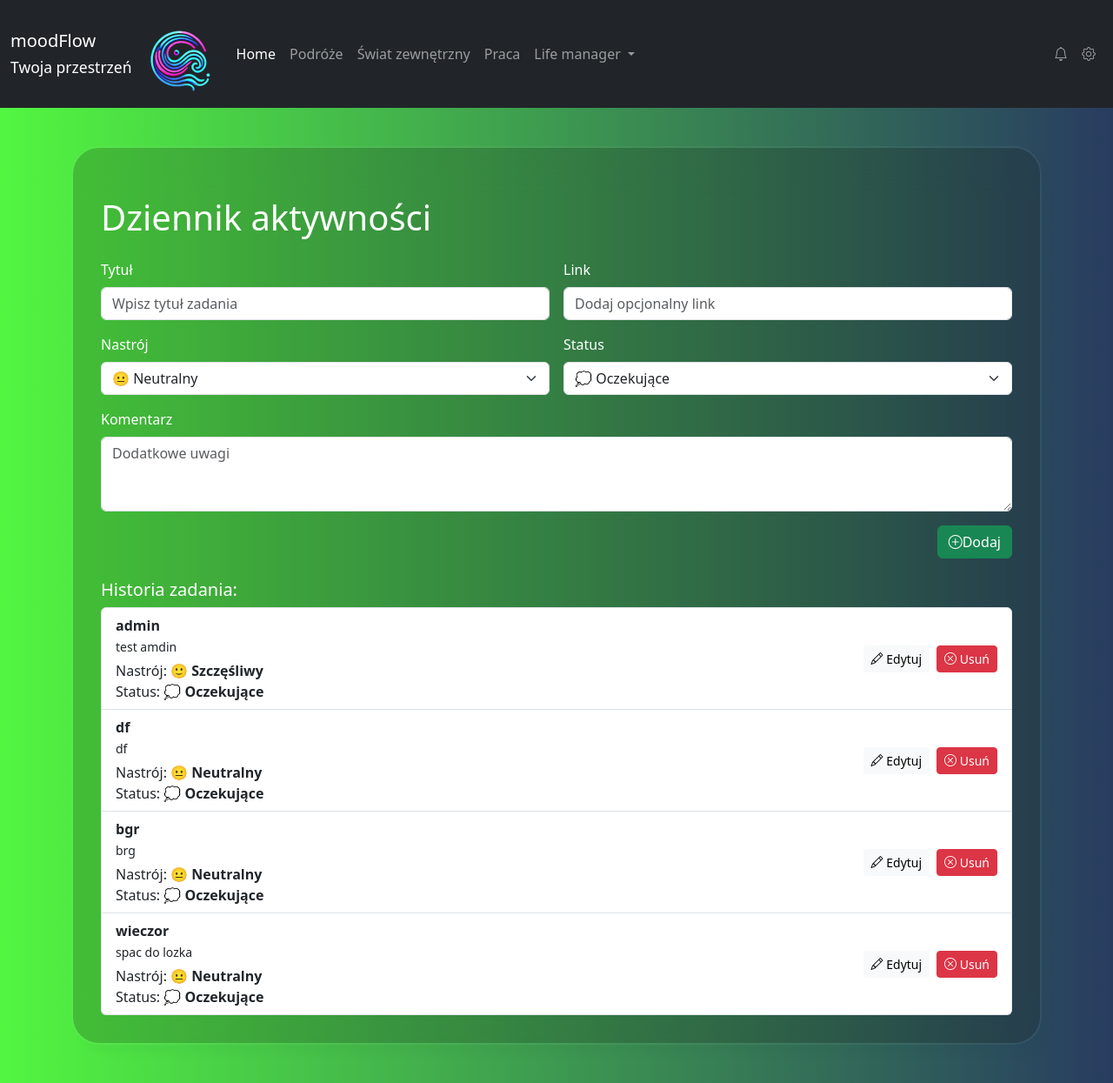
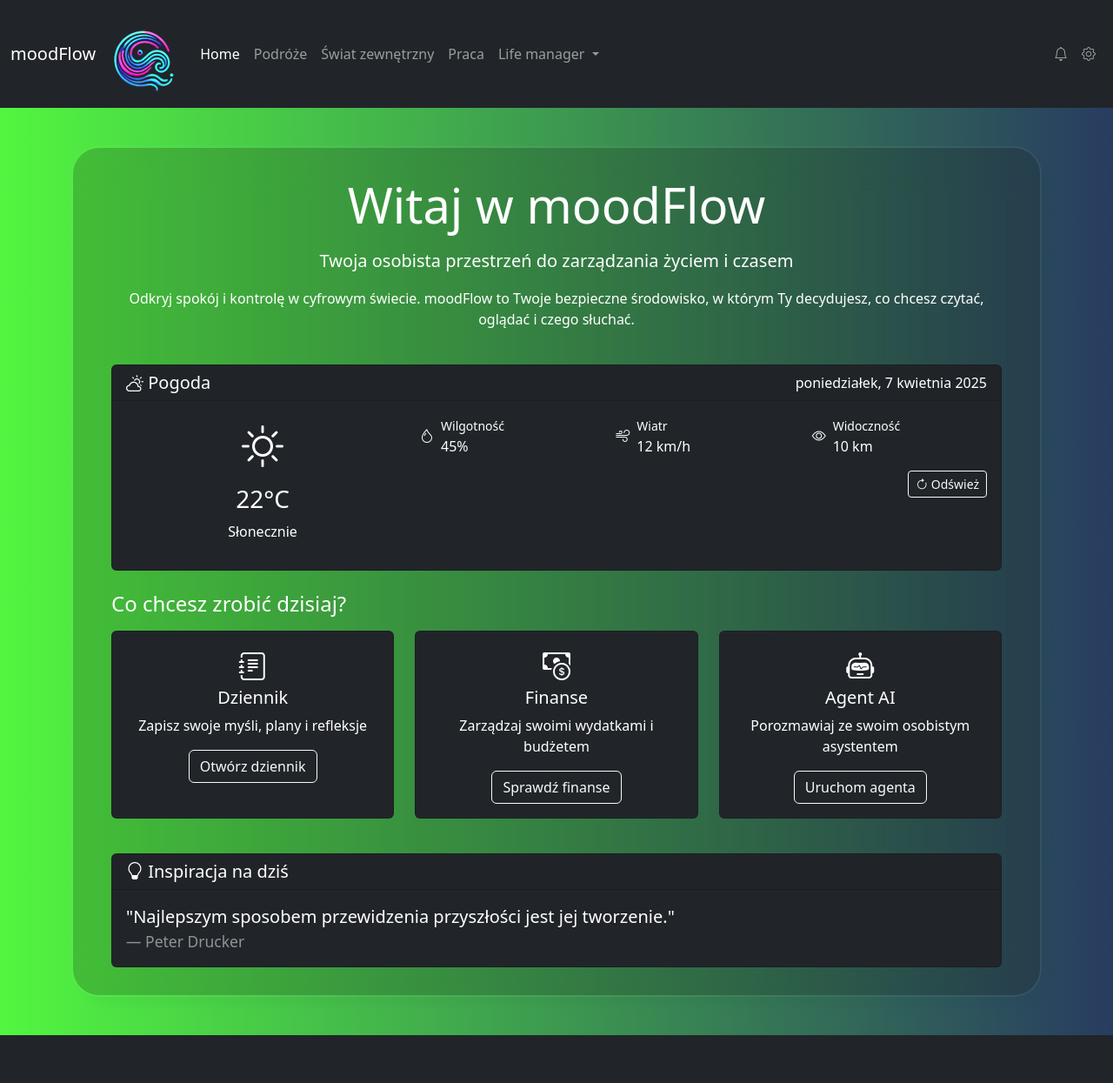
Before and after one commit to KarlaSz/MoodFlow-App, a Django app: page / in a window 1280 px wide. Shown: the whole page at 87% size. After the commit the page ends 1190 px from the top, so only its background shows below. Run offline with Django 5.2, Linux system fonts and the light colour scheme; data comes from the database, SQL or seed files in the repository.

Commit message:
create home page and link menu

```diff
--- a/moodFlow/myapp/templates/base.html
+++ b/moodFlow/myapp/templates/base.html
@@ -19,8 +19,8 @@
             <!-- Logo i kategorie po lewej stronie -->
             <a class="navbar-brand" href="#">
                 moodFlow
-                <br>
-                <span class="small">Twoja przestrzeń</span>
+<!--                <br>-->
+<!--                <span class="small">Twoja przestrzeń</span>-->
             </a>
            <a class="navbar-brand text-center mt-3" href="#">
                 <img src="{% static 'img/logo-male-bez-tla.png' %}" alt="Logo" class="logo pulsowanie">
@@ -38,7 +38,7 @@
             <div class="collapse navbar-collapse" id="navbarNavDropdown">
                 <ul class="navbar-nav me-auto"> <!-- "me-auto" sprawia, że menu jest wyrównane do lewej -->
                     <li class="nav-item">
-                        <a class="nav-link active" aria-current="page" href="#">Home</a>
+                        <a class="nav-link active" aria-current="page" href="{% url 'home' %}">Home</a>
                     </li>
                     <li class="nav-item">
                         <a class="nav-link" href="#">Podróże</a>
@@ -55,7 +55,7 @@
                             Life manager
                         </a>
                         <ul class="dropdown-menu" aria-labelledby="navbarDropdownMenuLink">
-                            <li><a class="dropdown-item" href="#">Dziennik aktywności</a></li>
+                            <li><a class="dropdown-item" href="{% url 'todo_list' %}">Dziennik aktywności</a></li>
                             <li><a class="dropdown-item" href="#">Finanse</a></li>
                             <li><a class="dropdown-item" href="#">Zdrowie</a></li>
                         </ul>
@@ -131,7 +131,8 @@
 
     <!-- JS Bootstrap -->
     <script src="https://cdn.jsdelivr.net/npm/bootstrap@5.3.2/dist/js/bootstrap.bundle.min.js"></script>
-     <!-- notification and settings JS -->
+
+     <!-- notification and settings JS icon tooltip-->
     <script src="{% static 'js/main.js' %}"></script>
 </body>
 </html>
--- /dev/null
+++ b/moodFlow/myapp/templates/myapp/home.html
@@ -0,0 +1,134 @@
+
+{% extends 'base.html' %}
+{% load static %}
+{% block title %}moodFlow - Twoja przestrzeń{% endblock %}
+
+{% block content %}
+<div class="container">
+    <!-- Sekcja powitalna -->
+    <div class="row mb-4">
+        <div class="col-12 text-center">
+            <h1 class="display-4 mb-3">Witaj w moodFlow</h1>
+            <p class="lead">Twoja osobista przestrzeń do zarządzania życiem i czasem</p>
+            <p>Odkryj spokój i kontrolę w cyfrowym świecie. moodFlow to Twoje bezpieczne środowisko, w którym Ty decydujesz, co chcesz czytać, oglądać i czego słuchać.</p>
+        </div>
+    </div>
+
+    <!-- Widget pogodowy -->
+    <div class="row mb-4">
+        <div class="col-md-12">
+            <div class="card bg-dark text-white">
+                <div class="card-header d-flex justify-content-between align-items-center">
+                    <h5 class="mb-0"><i class="bi bi-cloud-sun"></i> Pogoda</h5>
+                    <span id="current-date"></span>
+                </div>
+                <div class="card-body">
+                    <div class="row">
+                        <div class="col-md-4 text-center">
+                            <div id="weather-icon" class="mb-2">
+                                <i class="bi bi-sun" style="font-size: 3rem;"></i>
+                            </div>
+                            <h3 id="temperature">22°C</h3>
+                            <p id="weather-description">Słonecznie</p>
+                        </div>
+                        <div class="col-md-8">
+                            <div class="row">
+                                <div class="col-6 col-md-4 mb-3">
+                                    <div class="d-flex align-items-center">
+                                        <i class="bi bi-droplet me-2"></i>
+                                        <div>
+                                            <small>Wilgotność</small>
+                                            <p class="mb-0" id="humidity">45%</p>
+                                        </div>
+                                    </div>
+                                </div>
+                                <div class="col-6 col-md-4 mb-3">
+                                    <div class="d-flex align-items-center">
+                                        <i class="bi bi-wind me-2"></i>
+                                        <div>
+                                            <small>Wiatr</small>
+                                            <p class="mb-0" id="wind-speed">12 km/h</p>
+                                        </div>
+                                    </div>
+                                </div>
+                                <div class="col-6 col-md-4 mb-3">
+                                    <div class="d-flex align-items-center">
+                                        <i class="bi bi-eye me-2"></i>
+                                        <div>
+                                            <small>Widoczność</small>
+                                            <p class="mb-0" id="visibility">10 km</p>
+                                        </div>
+                                    </div>
+                                </div>
+                            </div>
+                            <div class="text-end">
+                                <button class="btn btn-sm btn-outline-light" id="refresh-weather">
+                                    <i class="bi bi-arrow-clockwise"></i> Odśwież
+                                </button>
+                            </div>
+                        </div>
+                    </div>
+                </div>
+            </div>
+        </div>
+    </div>
+
+    <!-- Sekcja szybkich akcji -->
+    <div class="row mb-4">
+        <div class="col-12">
+            <h4 class="mb-3">Co chcesz zrobić dzisiaj?</h4>
+        </div>
+        <div class="col-md-4 mb-3">
+            <div class="card bg-dark text-white h-100">
+                <div class="card-body text-center">
+                    <i class="bi bi-journal-text mb-3" style="font-size: 2rem;"></i>
+                    <h5 class="card-title">Dziennik</h5>
+                    <p class="card-text">Zapisz swoje myśli, plany i refleksje</p>
+                    <a href="#" class="btn btn-outline-light">Otwórz dziennik</a>
+                </div>
+            </div>
+        </div>
+        <div class="col-md-4 mb-3">
+            <div class="card bg-dark text-white h-100">
+                <div class="card-body text-center">
+                    <i class="bi bi-cash-coin mb-3" style="font-size: 2rem;"></i>
+                    <h5 class="card-title">Finanse</h5>
+                    <p class="card-text">Zarządzaj swoimi wydatkami i budżetem</p>
+                    <a href="#" class="btn btn-outline-light">Sprawdź finanse</a>
+                </div>
+            </div>
+        </div>
+        <div class="col-md-4 mb-3">
+            <div class="card bg-dark text-white h-100">
+                <div class="card-body text-center">
+                    <i class="bi bi-robot mb-3" style="font-size: 2rem;"></i>
+                    <h5 class="card-title">Agent AI</h5>
+                    <p class="card-text">Porozmawiaj ze swoim osobistym asystentem</p>
+                    <a href="#" class="btn btn-outline-light">Uruchom agenta</a>
+                </div>
+            </div>
+        </div>
+    </div>
+
+    <!-- Inspiracja na dziś -->
+    <div class="row">
+        <div class="col-md-12">
+            <div class="card bg-dark text-white">
+                <div class="card-header">
+                    <h5 class="mb-0"><i class="bi bi-lightbulb"></i> Inspiracja na dziś</h5>
+                </div>
+                <div class="card-body">
+                    <blockquote class="blockquote mb-0">
+                        <p id="daily-quote">"Najlepszym sposobem przewidzenia przyszłości jest jej tworzenie."</p>
+                        <footer class="blockquote-footer text-white-50">Peter Drucker</footer>
+                    </blockquote>
+                </div>
+            </div>
+        </div>
+    </div>
+</div>
+
+<!-- JavaScript for dynamic elements -->
+    <script src="{% static 'js/home.js' %}"></script>
+
+{% endblock %}
--- a/moodFlow/myapp/urls.py
+++ b/moodFlow/myapp/urls.py
@@ -1,9 +1,10 @@
 from django.urls import path
-from .views import todo_list, edit_task, delete_task, toggle_done, api_list_tasks, api_task_details
+from .views import home, todo_list, edit_task, delete_task, toggle_done, api_list_tasks, api_task_details
 
 urlpatterns = [
     # URL-e dla głównych widoków
-    path('', todo_list, name='todo_list'),  # Strona główna - lista zadań
+    path('', home, name='home'),  # Strona główna - lista zadań
+    path('dziennik', todo_list, name='todo_list'),  # dziennik aktywnosci - lista zadań
     path('edit/<int:task_id>/', edit_task, name='edit_task'),  # Edycja zadania
     path('delete/<int:task_id>/', delete_task, name='delete_task'),  # Usuwanie zadania
     path('toggle/<int:task_id>/', toggle_done, name='toggle_done'),  # Zmiana statusu zadania
@@ -12,15 +13,3 @@ urlpatterns = [
     path('api/tasks/', api_list_tasks, name='api_list_tasks'),  # Lista zadań API
     path('api/task/<int:task_id>/', api_task_details, name='api_task_details'),  # Szczegóły zadania API
 ]
-
-
-# urlpatterns = [
-#     path('', views.todo_list, name='todo_list'),
-#     path('edit/<int:task_id>/', views.edit_task, name='edit_task'),
-#     path('delete/<int:task_id>/', views.delete_task, name='delete_task'),
-#     path('toggle/<int:task_id>/', views.toggle_done, name='toggle_done'),
-#
-#     # API endpoints
-#     path('api/tasks/', views.api_list_tasks, name='api_list_tasks'),
-#     path('api/task/<int:task_id>/', views.api_task_details, name='api_task_details'),
-# ]
--- a/moodFlow/myapp/views.py
+++ b/moodFlow/myapp/views.py
@@ -7,8 +7,14 @@ from .forms import TaskForm
 from django.utils import timezone
 
 
+def home(request):
+    """Strona główna - ogolna interakcja"""
+
+    return render(request, "myapp/home.html")
+
+
 def todo_list(request):
-    """Strona główna - lista zadań + dodawanie nowych"""
+    """dziennik  - lista zadań + dodawanie nowych"""
     tasks = Task.objects.all().order_by("created_at")
     if request.method == "POST":
         form = TaskForm(request.POST)
@@ -20,7 +26,6 @@ def todo_list(request):
         form = TaskForm()
 
     return render(request, "myapp/todo.html", {"tasks": tasks, "form": form})
-
 
 def edit_task(request, task_id):
     """Edycja istniejącego zadania"""
--- a/moodFlow/static/css/styles.css
+++ b/moodFlow/static/css/styles.css
@@ -21,5 +21,3 @@
             min-width: 300px;
             color: white;
 }
-
-nt-size: 38px; }
--- /dev/null
+++ b/moodFlow/static/js/home.js
@@ -0,0 +1,11 @@
+document.addEventListener('DOMContentLoaded', function() {
+        const options = { weekday: 'long', year: 'numeric', month: 'long', day: 'numeric' };
+        const today = new Date();
+        document.getElementById('current-date').textContent = today.toLocaleDateString('pl-PL', options);
+
+        // Symulacja odświeżania pogody
+        document.getElementById('refresh-weather').addEventListener('click', function() {
+            // Tutaj można dodać kod do pobierania danych z API pogodowego
+            alert('Odświeżanie danych pogodowych...');
+        });
+    });
```
